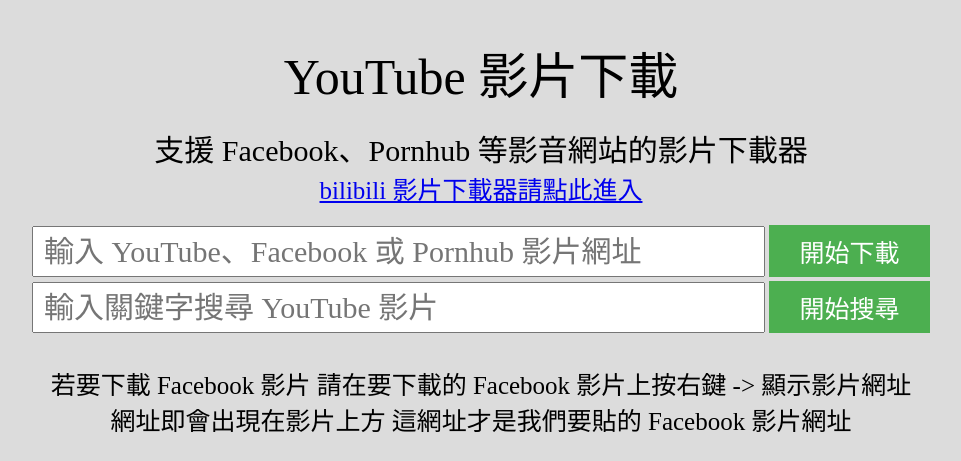
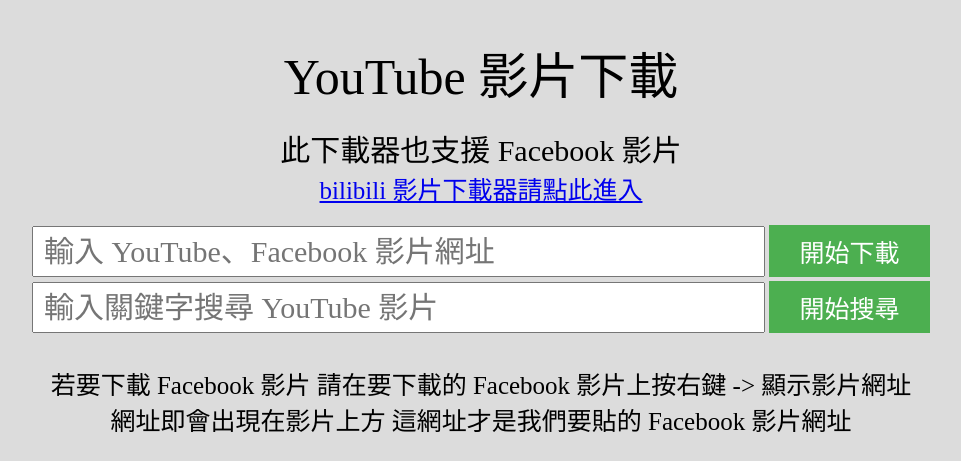
Before and after one commit to YungPingXu/django-download-youtube, a Django app: page / in a window 1280 px wide. Shown: the part 70-531 px from the top of the page, without its empty margins (159-1120 px from the left). Run offline with Django 3.2, Linux system fonts and the light colour scheme; some libraries are stand-ins or nearby versions.

Commit message:
Update index.html

```diff
--- a/mysite/template/index.html
+++ b/mysite/template/index.html
@@ -20,10 +20,10 @@
     <div id="upper">
         <br><br><span style="font-size: 50px;">YouTube 影片下載</span><br><br>
         <div id="upper-context">
-            支援 Facebook、Pornhub 等影音網站的影片下載器<br>
+            此下載器也支援 Facebook 影片<br>
             <a href="/bilibili/" style="font-size: 25px;">bilibili 影片下載器請點此進入</a>
         </div>
-        <input type="text" id="url" placeholder=" 輸入 YouTube、Facebook 或 Pornhub 影片網址" value="{{url}}">
+        <input type="text" id="url" placeholder=" 輸入 YouTube、Facebook 影片網址" value="{{url}}">
         <button class="buttonload" id="download-youtube-button" onclick="download_youtube()">開始下載</button>
         <br><input type="text" id="search-text" placeholder=" 輸入關鍵字搜尋 YouTube 影片">
         <button class="buttonload" id="search-button" onclick="search_youtube()">開始搜尋</button>
```
